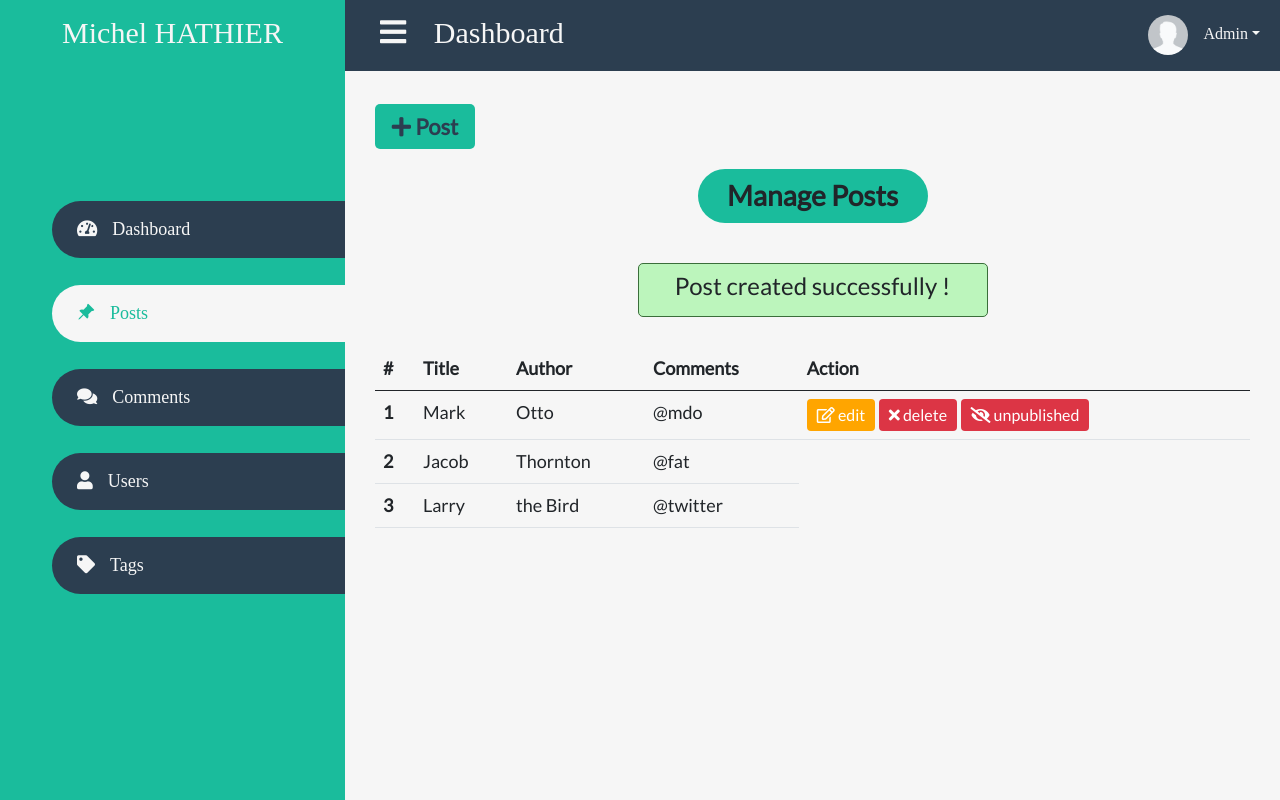
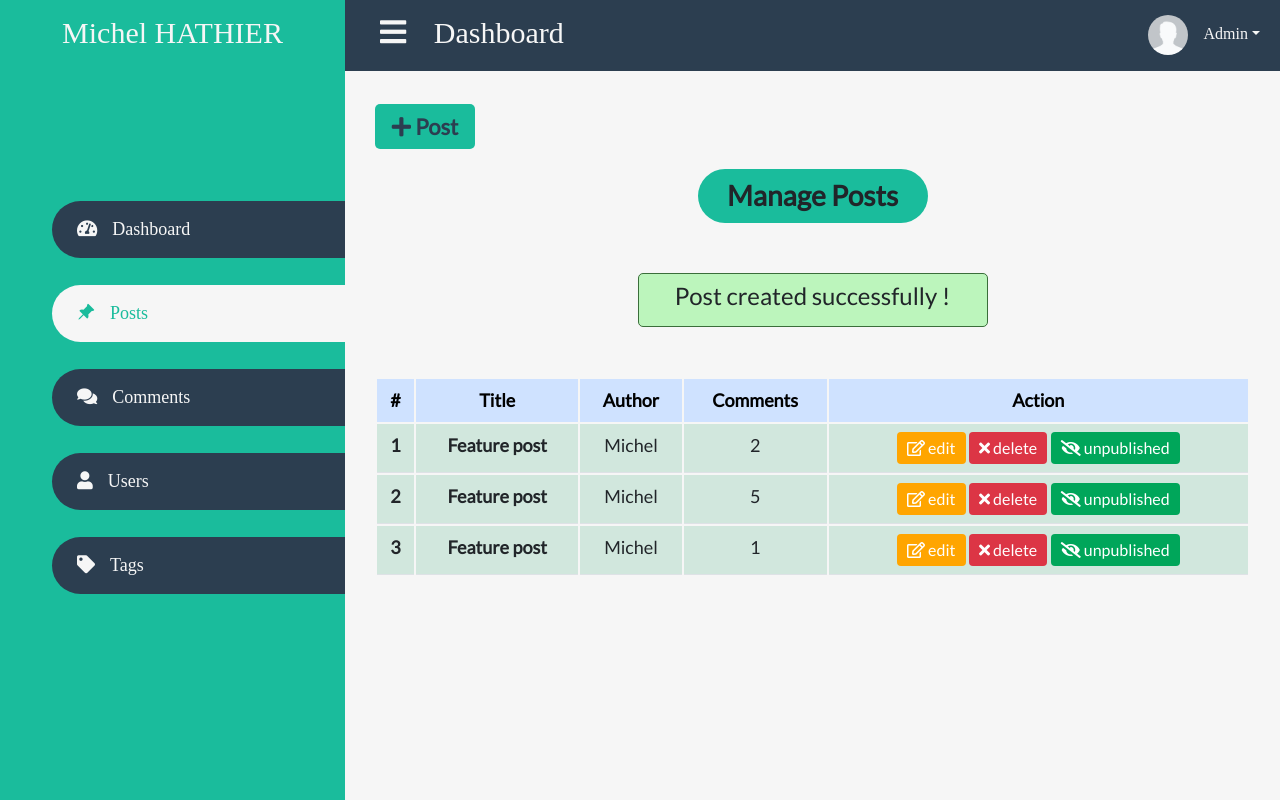
Before and after one commit to aerial978/blog, a PHP site: page /admin/posts/index.html in a window 1280 px wide. Run offline with PHP 8.4, Linux system fonts and the light colour scheme; some web fonts are replaced.

Commit message:
Add content table - posts index admin page

```diff
--- a/html_css/admin/posts/index.html
+++ b/html_css/admin/posts/index.html
@@ -60,20 +60,20 @@
                     </div>
                     <table class="table">
                         <thead>
-                        <tr>
-                            <th scope="col">#</th>
-                            <th scope="col">Title</th>
-                            <th scope="col">Author</th>
-                            <th scope="col">Comments</th>
-                            <th scope="col">Action</th>
+                            <tr class="table-title table-primary">
+                                <th class="">#</th>
+                                <th class="">Title</th>
+                                <th class="">Author</th>
+                                <th class="">Comments</th>
+                                <th class="">Action</th>
                             </tr>
                         </thead>
-                        <tbody>
+                        <tbody class="table-body">
                             <tr>
                                 <th scope="row">1</th>
-                            <td>Mark</td>
-                            <td>Otto</td>
-                            <td>@mdo</td>
+                                <td class="table-bold">Feature post</td>
+                                <td>Michel</td>
+                                <td>2</td>
                                 <td>
                                     <button type="button" class="action-btn btn btn-primary"><i class="far fa-edit"></i> edit</button>
                                     <button type="button" class="action-btn btn btn-danger"><i class="fas fa-times"></i> delete</button>
@@ -82,15 +82,25 @@
                             </tr>
                             <tr>
                                 <th scope="row">2</th>
-                            <td>Jacob</td>
-                            <td>Thornton</td>
-                            <td>@fat</td>
+                                <td class="table-bold">Feature post</td>
+                                <td>Michel</td>
+                                <td>5</td>
+                                <td>
+                                    <button type="button" class="action-btn btn btn-primary"><i class="far fa-edit"></i> edit</button>
+                                    <button type="button" class="action-btn btn btn-danger"><i class="fas fa-times"></i> delete</button>
+                                    <button type="button" class="action-btn btn btn-danger"><i class="fas fa-eye-slash"></i> unpublished</button>
+                                </td>
                             </tr>
                             <tr>
                                 <th scope="row">3</th>
-                            <td>Larry</td>
-                            <td>the Bird</td>
-                            <td>@twitter</td>
+                                <td class="table-bold">Feature post</td>
+                                <td>Michel</td>
+                                <td>1</td>
+                                <td>
+                                    <button type="button" class="action-btn btn btn-primary"><i class="far fa-edit"></i> edit</button>
+                                    <button type="button" class="action-btn btn btn-danger"><i class="fas fa-times"></i> delete</button>
+                                    <button type="button" class="action-btn btn btn-danger"><i class="fas fa-eye-slash"></i> unpublished</button>
+                                </td>
                             </tr>
                         </tbody>
                     </table>
--- a/html_css/css/admin.css
+++ b/html_css/css/admin.css
@@ -245,6 +245,12 @@ section .index {
         font-size: 20px;
     }
 
+    .main-content .nav-btn:hover {
+        cursor: pointer;
+        background: var(--secondaryColor);
+        color: var(--primaryColor);
+    }
+
     .main-content {
         width: 100%;
         margin-left: 0rem;
@@ -329,13 +335,14 @@ section .index .page-title {
     padding: 10px;
     border-radius: 30px 30px 30px 30px;
     margin-top: 20px;
-    margin-bottom: 40px;
+    margin-bottom: 50px;
 }
 
-section .index table {
+section .index .table {
     width: 100%;
-    border-collapse: collapse;
+    border-collapse: separate;
     font-size: 18px;
+    margin-top: 50px;
 }
 
 section .index .auth {
@@ -351,3 +358,34 @@ section .index .action-btn {
 section .index .action-btn:first-child {
     background: orange;
 }
+
+section .index .action-btn:first-child:hover {
+    background: #e59400;
+}
+
+section .index .action-btn:last-child {
+    background: #00A65A;
+}
+
+section .index .action-btn:last-child:hover {
+    background: #009551;
+}
+
+section .index .table .table-title th {
+    text-align: center;
+    border: none;
+}
+
+section .index .table .table-body tr:hover {
+    background: #bccfc6;
+}
+
+section .index .table .table-body tr {
+    cursor: pointer;
+    text-align: center;
+    background: #d1e7dd;
+}
+
+section .index .table .table-body .table-bold {
+    font-weight: 600;
+}
```
Lines whose indentation alone changed are shown as unchanged.
